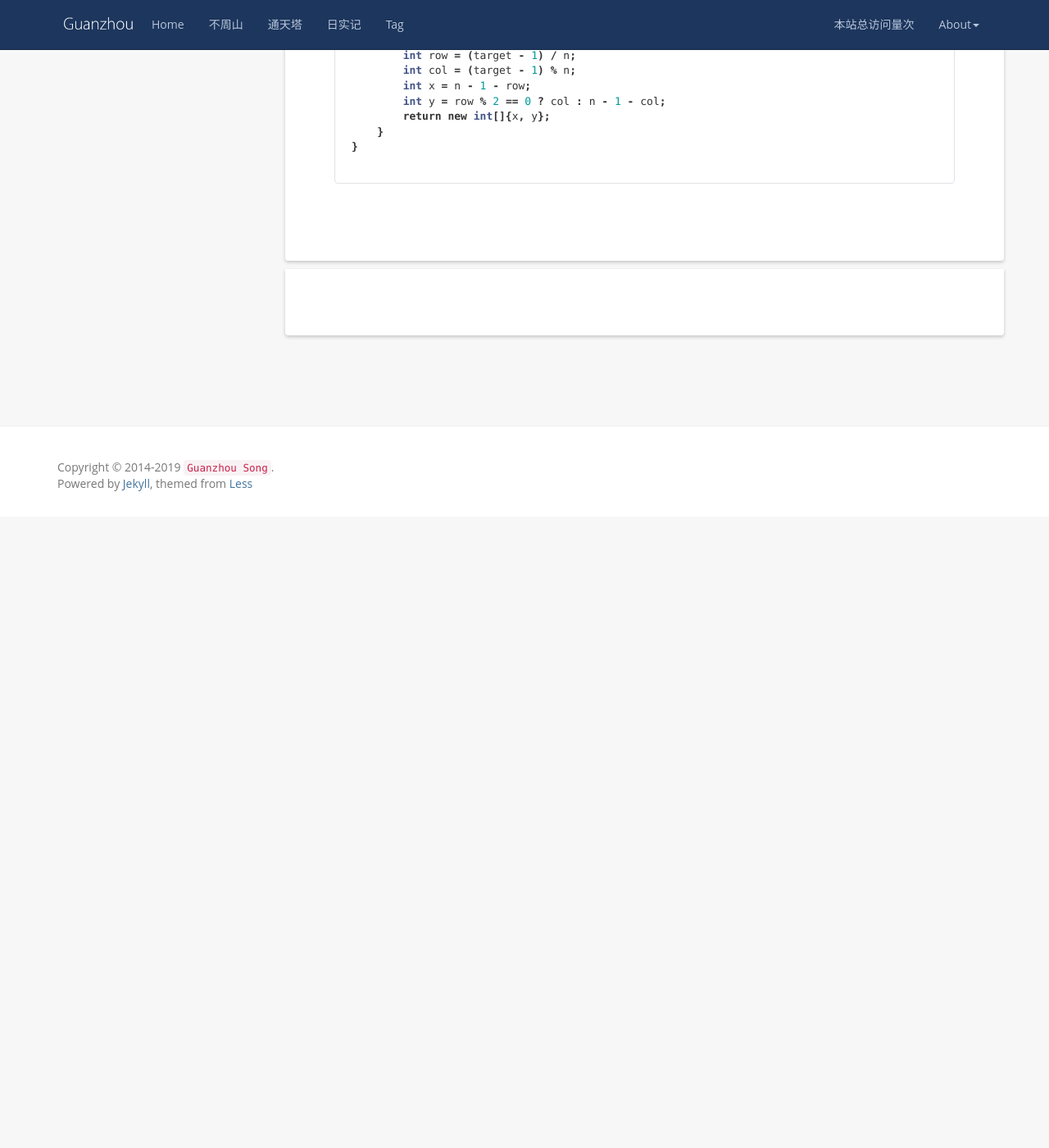
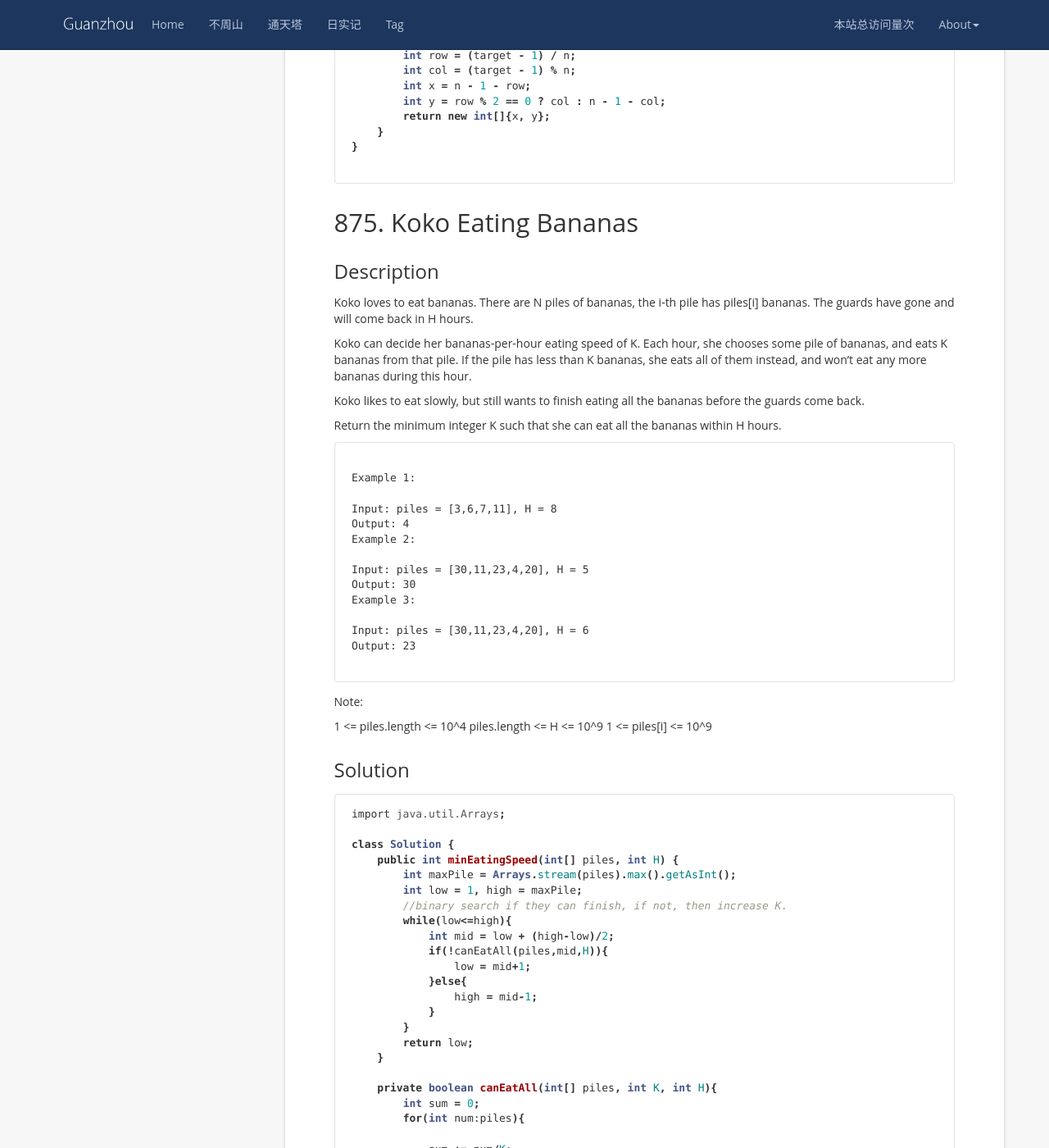
Before and after one commit to wangsimin04/GuanzhouSong.github.io, a Jekyll site: the page built from _posts/2019-11-01-LeetCode.md, in a window 1280 px wide and 1400 px high, scrolled down 26250 px. Shown: the whole window at 82% size. Built offline with Jekyll 4.4.1, drawn with Linux system fonts in a browser that asks for light colours; nearby versions of some CDN libraries; comment, search, counter and statistics services are not loaded; before the commit the page ends 26880 px from its top, so only the background shows below that; some of the changed text lies outside the part shown.

Commit message:
Update 2019-11-01-LeetCode.md

````diff
--- a/_posts/2019-11-01-LeetCode.md
+++ b/_posts/2019-11-01-LeetCode.md
@@ -1284,3 +1284,70 @@ class Solution {
 }
 
 ```
+
+## 875. Koko Eating Bananas
+### Description
+Koko loves to eat bananas.  There are N piles of bananas, the i-th pile has piles[i] bananas.  The guards have gone and will come back in H hours.
+
+Koko can decide her bananas-per-hour eating speed of K.  Each hour, she chooses some pile of bananas, and eats K bananas from that pile.  If the pile has less than K bananas, she eats all of them instead, and won't eat any more bananas during this hour.
+
+Koko likes to eat slowly, but still wants to finish eating all the bananas before the guards come back.
+
+Return the minimum integer K such that she can eat all the bananas within H hours.
+
+```
+
+Example 1:
+
+Input: piles = [3,6,7,11], H = 8
+Output: 4
+Example 2:
+
+Input: piles = [30,11,23,4,20], H = 5
+Output: 30
+Example 3:
+
+Input: piles = [30,11,23,4,20], H = 6
+Output: 23
+
+```
+Note:
+
+1 <= piles.length <= 10^4
+piles.length <= H <= 10^9
+1 <= piles[i] <= 10^9
+
+### Solution
+```java
+import java.util.Arrays;
+
+class Solution {
+    public int minEatingSpeed(int[] piles, int H) {
+        int maxPile = Arrays.stream(piles).max().getAsInt();
+        int low = 1, high = maxPile;
+        //binary search if they can finish, if not, then increase K.
+        while(low<=high){
+            int mid = low + (high-low)/2;
+            if(!canEatAll(piles,mid,H)){
+                low = mid+1;
+            }else{
+                high = mid-1;
+            }
+        }
+        return low;
+    }
+
+    private boolean canEatAll(int[] piles, int K, int H){
+        int sum = 0;
+        for(int num:piles){
+
+            sum += num/K;
+            if(num%K != 0){
+                sum++;
+            }
+        }
+        return sum <= H;
+    }
+
+}
+```
````
